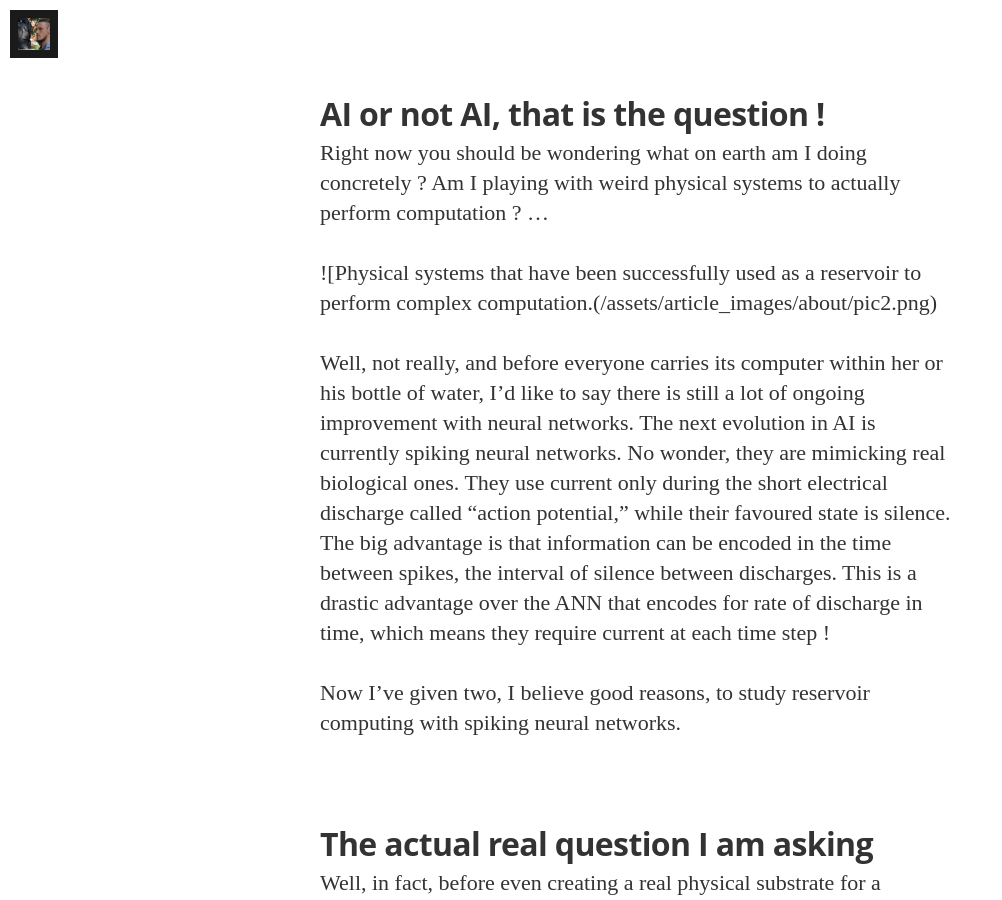
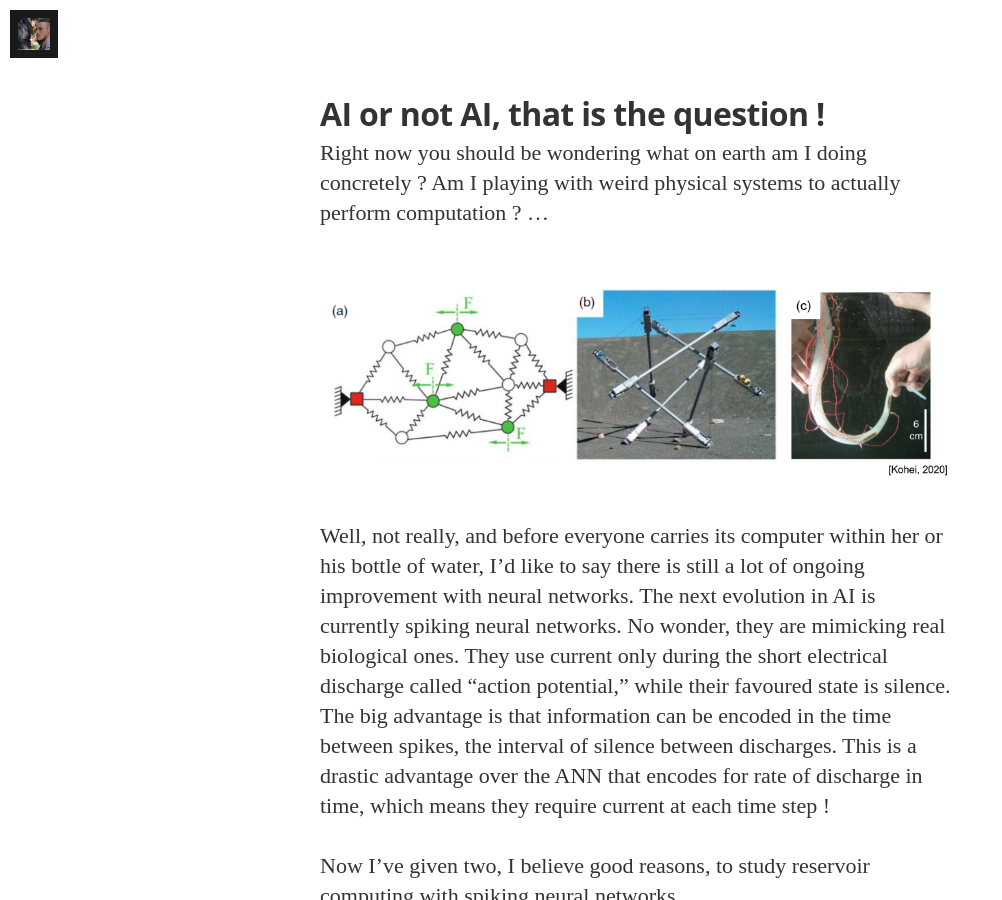
Before and after one commit to ManuNeuro/EmmanuelCalvet, a Jekyll site: the page built from about.md, in a window 1280 px wide and 900 px high, scrolled down 2912 px. Shown: the whole window, without its empty margins (0-1002 px from the left). Built offline with Jekyll 4.4.1, drawn with Linux system fonts in a browser that asks for light colours; nearby versions of some CDN libraries; some web fonts are replaced.

Commit message:
Update about.md

```diff
--- a/about.md
+++ b/about.md
@@ -41,7 +41,7 @@ You don't believe me ?! Check this out [6], this is a 2003 study, actually they
 ## AI or not AI, that is the question !
 Right now you should be wondering what on earth am I doing concretely ? Am I playing with weird physical systems to actually perform computation ? ...
 
-![Physical systems that have been successfully used as a reservoir to perform complex computation.(/assets/article_images/about/pic2.png)
+![Physical systems that have been successfully used as a reservoir to perform complex computation.](/assets/article_images/about/pic2.png)
 
 Well, not really, and before everyone carries its computer within her or his bottle of water, I'd like to say there is still a lot of ongoing improvement with neural networks. The next evolution in AI is currently spiking neural networks. No wonder, they are mimicking real biological ones. They use current only during the short electrical discharge called "action potential,” while their favoured state is silence. The big advantage is that information can be encoded in the time between spikes, the interval of silence between discharges. This is a drastic advantage over the ANN that encodes for rate of discharge in time, which means they require current at each time step !
 
```
